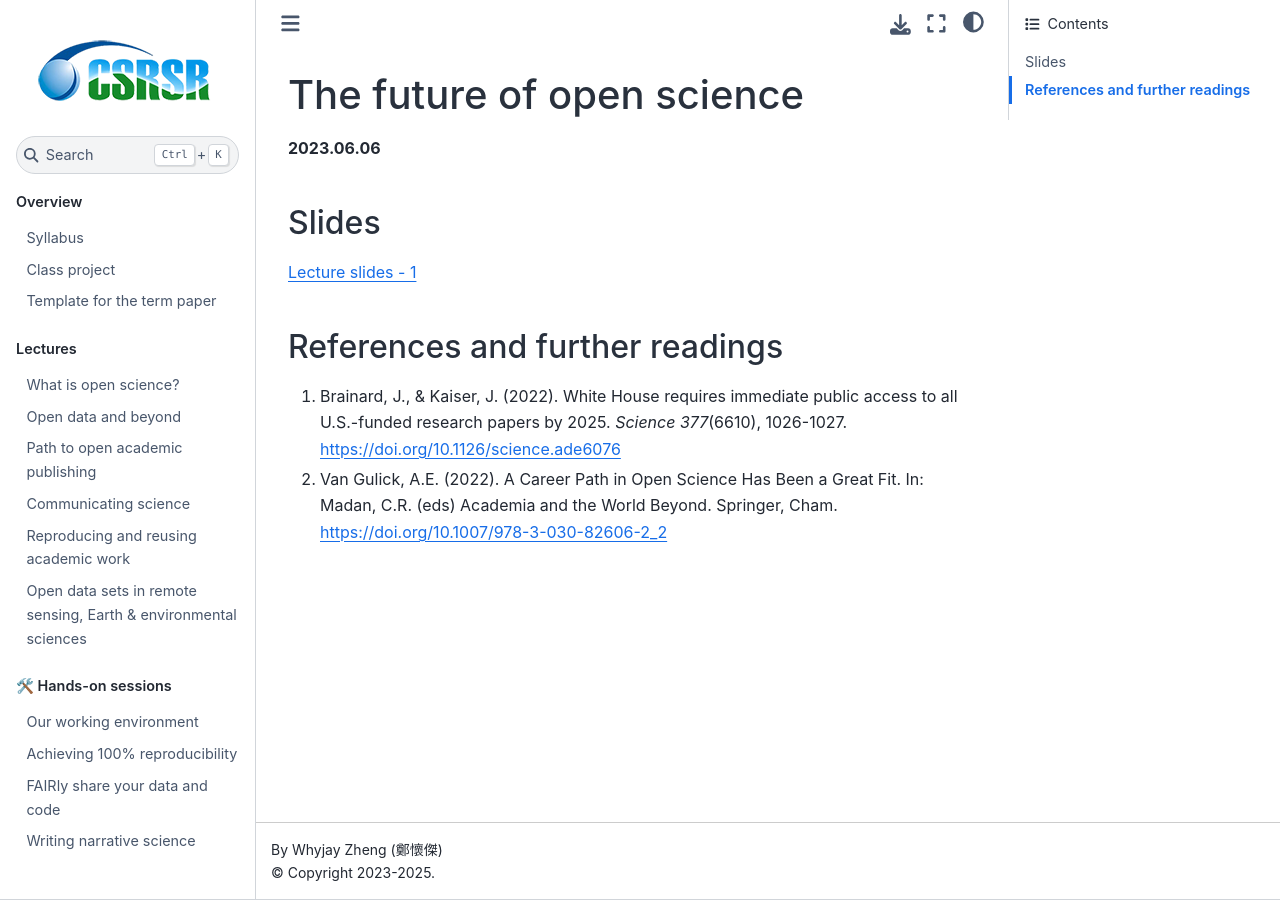
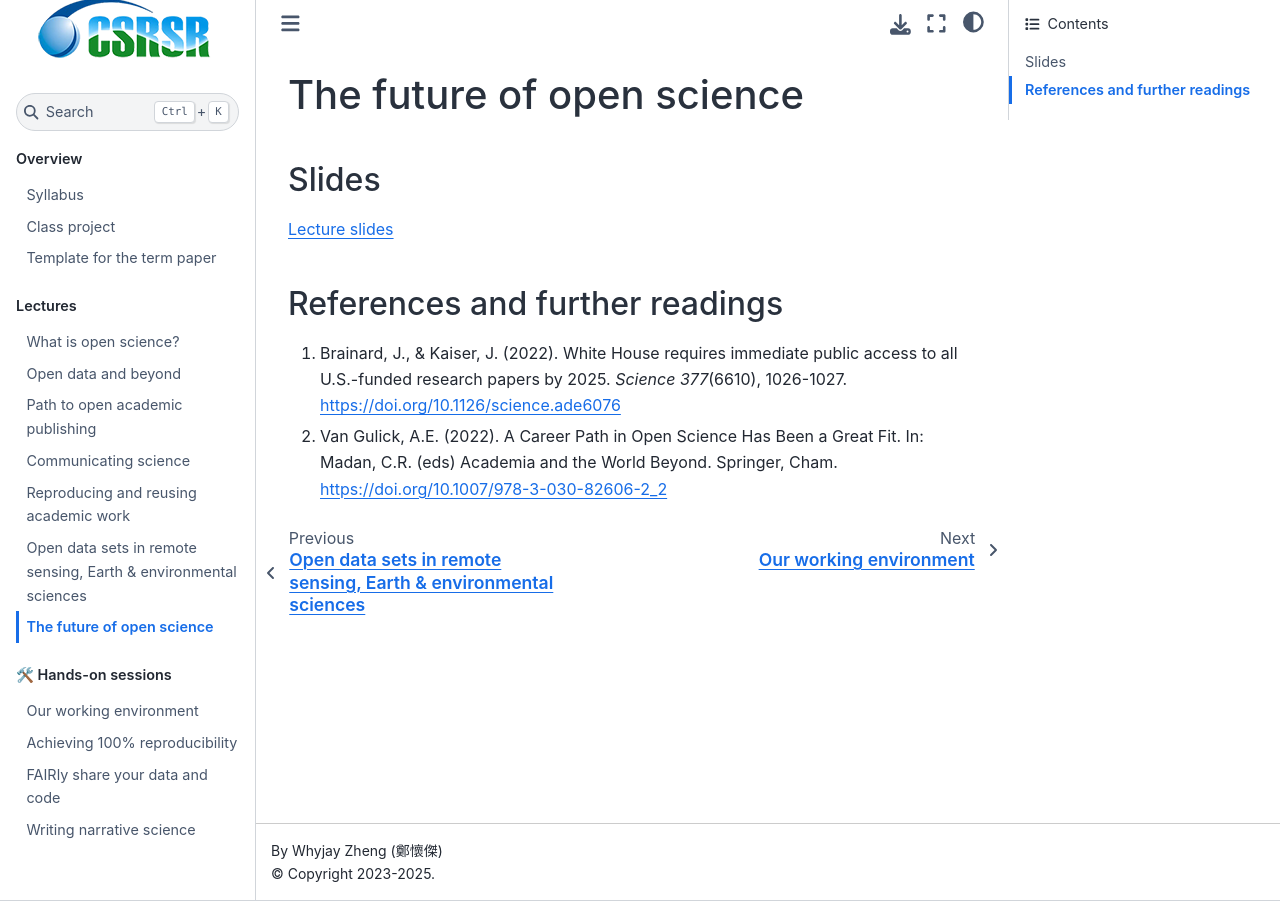
Before and after one commit to whyjz/ncu-open-science, a Jupyter Book: the page built from docs/lectures/L7-future.md, in a window 1280 px wide. Built offline with Jupyter Book 1.0.4 settings and Sphinx 7.4.7 and the Sphinx Book theme 1.1.4, drawn with Linux system fonts in a browser that asks for light colours; pages that are not in the unit, such as notebooks, are missing from menus.

Commit message:
Update L7 2025

```diff
--- a/docs/_toc.yml
+++ b/docs/_toc.yml
@@ -15,7 +15,7 @@ parts:
     - file: lectures/L4-communication
     - file: lectures/L5-reproducibility
     - file: lectures/L6-wheresdata
-    # - file: lectures/L7-future
+    - file: lectures/L7-future
 
   - caption: 🛠️ Hands-on sessions
     chapters:
--- a/docs/lectures/L7-future.md
+++ b/docs/lectures/L7-future.md
@@ -1,11 +1,8 @@
 # The future of open science
-
-**2023.06.06**
 
 ## Slides
 
-[Lecture slides - 1](https://docs.google.com/presentation/d/1Wj7TB_7SrlJBeoUY_9or8kPxDi1j5JPIbX-GZRKZ8gg/edit?usp=sharing)
-
+[Lecture slides](https://docs.google.com/presentation/d/1F8LduT039u1vxq3F2Kb-9_7kx-PLI2ADiSfccHe2dzw/edit?usp=sharing)
 
 ## References and further readings
 
```
